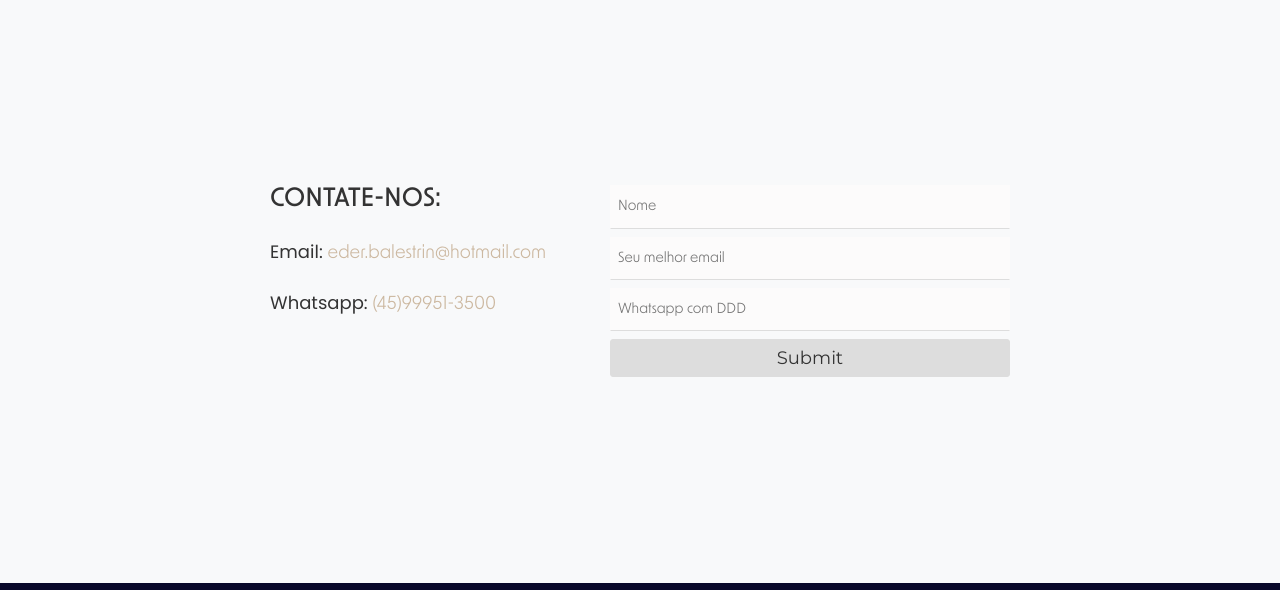
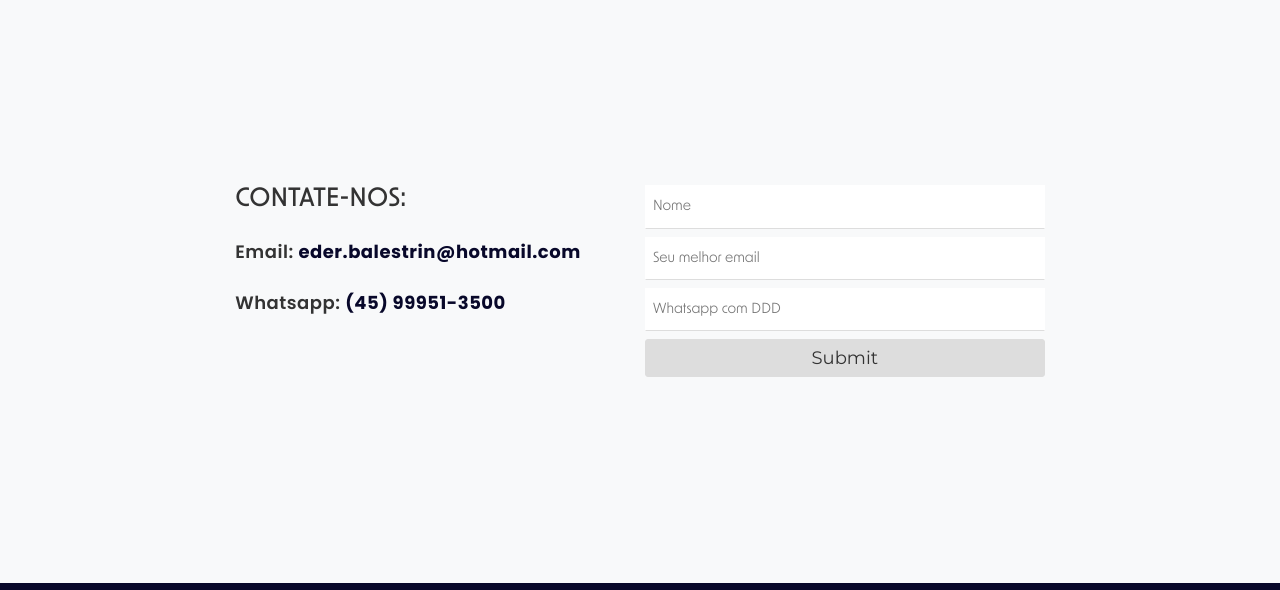
Before and after one commit to viniciusbalestra/balestrinImoveis, a website: page pages/contato.html in a window 1280 px wide. Shown: the part 153-743 px from the top of the page. Drawn offline with Linux system fonts and the light colour scheme.

Commit message:
pequenos ajustes na página contato

```diff
--- a/pages/contato.html
+++ b/pages/contato.html
@@ -14,8 +14,8 @@
         <div id="pagina-contato">
             <div id="pagina-contato-informacoes">
                 <h3>Contate-nos:</h3>
-                <p>Email: <a class="link-pagina-contato" href="mailto:eder.balestrin@hotmail.com?subject=Interesse em investimento" class="about-address-link">eder.balestrin@hotmail.com</a></p>
-                <p>Whatsapp: <a class="link-pagina-contato" href="https://wa.me/5545999513500" target="_blank" class="about-address-link">(45)99951-3500</a></p>
+                <p>Email: <a class="link-pagina-contato" href="mailto:eder.balestrin@hotmail.com?subject=Interesse em investimento">eder.balestrin@hotmail.com</a></p>
+                <p>Whatsapp: <a class="link-pagina-contato" href="https://wa.me/5545999513500" target="_blank">(45) 99951-3500</a></p>
             </div>
             <form id="pagina-contato-formularios" action="">
                 <fieldset>
--- a/src/styles/contato.css
+++ b/src/styles/contato.css
@@ -25,6 +25,8 @@
 #pagina-contato-informacoes p {
     font-size: 18px;
     font-family: var(--fonte-secundaria);
+    font-weight: 600;
+    letter-spacing: .5px;
 }
 
 #pagina-contato-informacoes h3 {
@@ -34,7 +36,9 @@
 }
 
 .link-pagina-contato {
-    color: var(--cor-secundaria);
+    color: var(--cor-primaria);
+    font-family: var(--fonte-secundaria);
+    font-weight: 700;
 }
 
 .link-pagina-contato:hover {
@@ -50,7 +54,7 @@ fieldset {
 }
 
 .formulario {
-    background-color: #fcfbfb;
+    background-color: #ffffff;
     border: solid 1px transparent;
     border-bottom: solid 1px var(--cor-cinza);
     width: 25rem;
```
